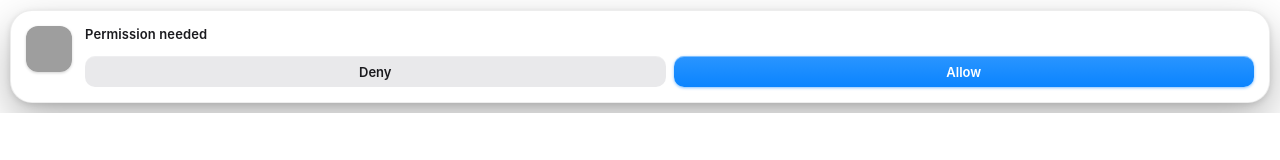
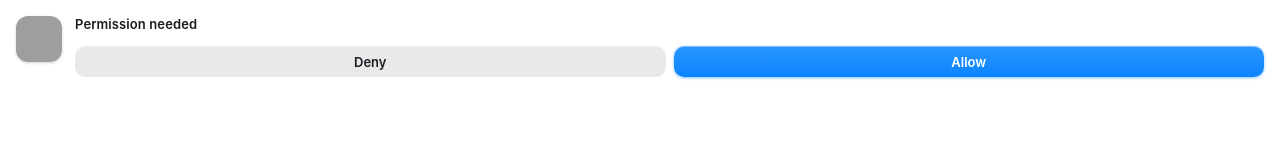
Before and after one commit to wilsonwang0713/clawleash, a website: page desktop/ui/index.html in a window 1280 px wide. Drawn offline with Linux system fonts and the light colour scheme; grey boxes are pictures that could not be loaded.

Commit message:
fix(desktop): clean solid-white card — no gray backing panel
The card now fills the whole rounded, transparent window (no margin), so the
only thing on screen is solid white framed by the window's native rounding +
shadow. Removes the gray window/vibrancy backing that showed around the card.
Applied to both the toast and the QR window.

```diff
--- a/desktop/ui/toast.css
+++ b/desktop/ui/toast.css
@@ -15,6 +15,7 @@
 html, body {
   margin: 0;
   padding: 0;
+  height: 100%;
   background: transparent;
   overflow: hidden;
   user-select: none;
@@ -22,22 +23,19 @@ html, body {
   cursor: default;
 }
 
+/* The card fills the whole (rounded, transparent) window so the only thing on
+   screen is solid white — no margin, no backing panel, no vibrancy tint. The
+   window's native rounding + shadow frame it. */
 .card {
   position: relative;
-  margin: 10px;
+  min-height: 100vh;
   display: flex;
   gap: 13px;
-  padding: 15px;
+  padding: 16px;
   border-radius: 22px;
-  overflow: hidden;
   color: #1b1b1f;
-  /* Clean, solid white — no gradient/vibrancy tint. */
   background: #ffffff;
-  border: 1px solid rgba(0, 0, 0, 0.07);
-  box-shadow:
-    0 18px 44px rgba(0, 0, 0, 0.28),
-    0 2px 6px rgba(0, 0, 0, 0.12);
-  animation: pop 220ms cubic-bezier(0.2, 0.9, 0.3, 1.25);
+  animation: pop 200ms cubic-bezier(0.2, 0.9, 0.3, 1.2);
 }
 .card > * { position: relative; z-index: 1; }
 
```
Also changed, not shown: desktop/src-tauri/tauri.conf.json (+6 -4 lines), desktop/ui/qr.html (+4 -6 lines).
